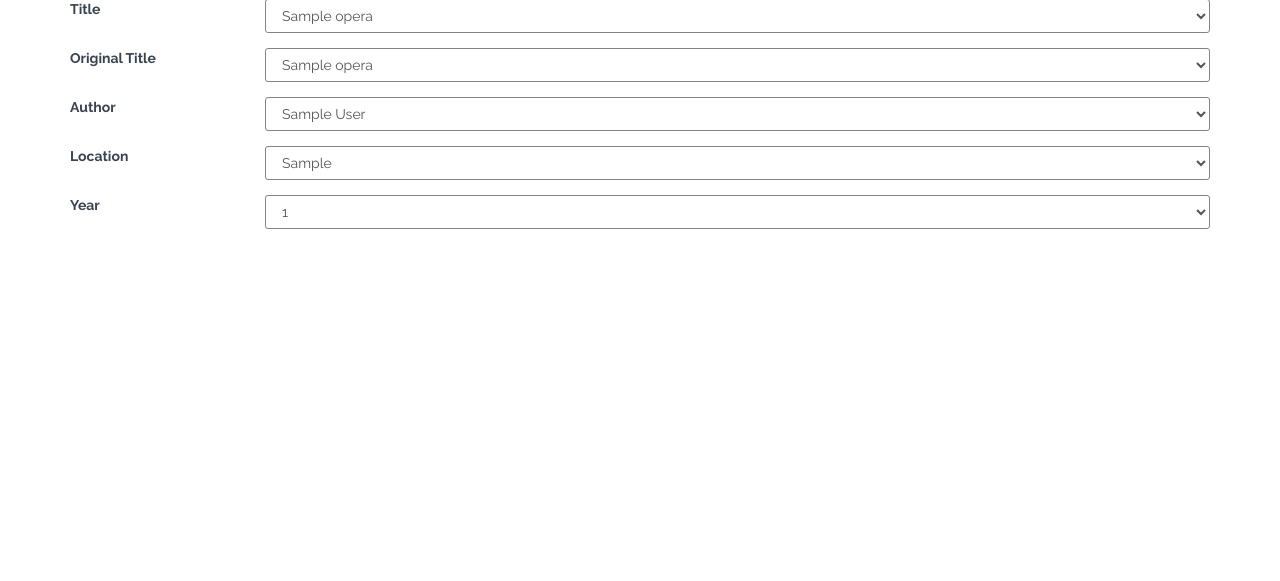
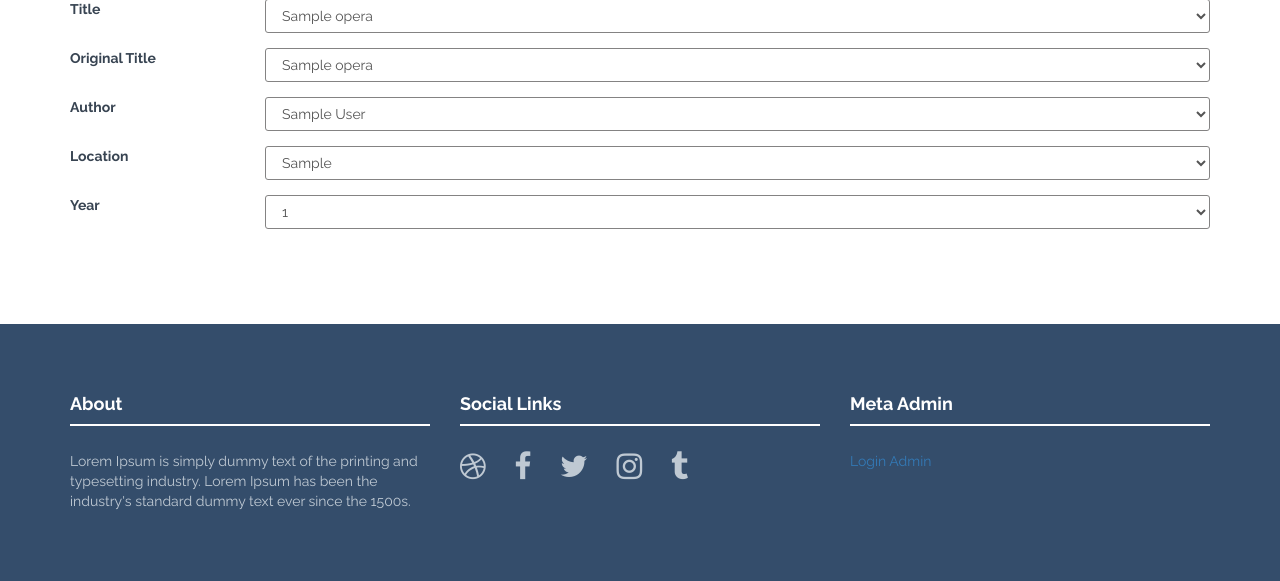
Before and after one commit to frenko/dbDuello, a Django app: page / in a window 1280 px wide. Shown: the part 247-828 px from the top of the page. Before the commit the page ends 476 px from the top, so only its background shows below. Run offline with Django 3.2, Linux system fonts and the light colour scheme; tables that the repository leaves empty hold one stand-in row (values such as "Sample post"); some libraries are stand-ins or nearby versions.

Commit message:
add footer template

```diff
--- a/webapp/static/css/style.css
+++ b/webapp/static/css/style.css
@@ -37,6 +37,7 @@ div .bordered {
 	padding-bottom: 10px;
 	margin-right: 2spx;
 }
+
 /*	################################################################
 	BOOTSTRAP MODIFICATIONS & TWEAKS
 ################################################################# */
@@ -85,6 +86,10 @@ div .bordered {
 	margin-bottom: 80px;
 }
 
+.hline-w {
+	border-bottom: 2px solid #ffffff;
+	margin-bottom: 25px;
+}
 
 /* ###############################################################
 	Panel modification											#
@@ -110,11 +115,6 @@ div .bordered {
 	font-family: 'Raleway', sans-serif;
 
 }
-
-
-
-
-
 
 .input-group-addon {
 	font-size: 14px;
@@ -152,7 +152,6 @@ div .bordered {
 }
 
 
-
 /*	################################################################
 	SITE WRAPS
 ################################################################# */
@@ -178,3 +177,28 @@ div .bordered {
 	color: white;
 	margin-left: 15px;
 }
+
+/* Footer */
+#footerwrap {
+	padding-top: 60px;
+	padding-bottom: 60px;
+	background: #344D6B;
+}
+
+#footerwrap p {
+	color: #bfc9d3;
+}
+
+#footerwrap h4 {
+	color: white;
+}
+
+#footerwrap i {
+	font-size: 30px;
+	color: #bfc9d3;
+	padding-right: 25px;
+}
+
+#footerwrap i:hover {
+	color: #00b3fe
+}
--- a/webapp/templates/webapp/base.html
+++ b/webapp/templates/webapp/base.html
@@ -10,18 +10,20 @@
     {# Load CSS #}
     {% bootstrap_css %}
     <link rel="stylesheet" href="{% static 'css/style.css' %}" />
+    <link href="https://maxcdn.bootstrapcdn.com/font-awesome/4.6.3/css/font-awesome.min.css" rel="stylesheet" integrity="sha384-T8Gy5hrqNKT+hzMclPo118YTQO6cYprQmhrYwIiQ/3axmI1hQomh7Ud2hPOy8SP1" crossorigin="anonymous">
     {% endblock %}
 </head>
 
 <body>
-    {% include "webapp/navbar.html" %}
+    {% include 'webapp/navbar.html' %}
 
     {% block content %}{% endblock %}
+
+    {% include 'webapp/footer.html' %}
 
     {% block js_block %}
     {% bootstrap_javascript jquery=1 %}
     {% endblock %}
-
 </body>
 
 </html>
--- /dev/null
+++ b/webapp/templates/webapp/footer.html
@@ -0,0 +1,32 @@
+<!-- *****************************************************************************************************************
+FOOTER
+***************************************************************************************************************** -->
+<div id="footerwrap">
+	<div class="container">
+		<div class="row">
+			<div class="col-lg-4">
+				<h4>About</h4>
+				<div class="hline-w"></div>
+				<p>Lorem Ipsum is simply dummy text of the printing and typesetting industry. Lorem Ipsum has been the industry's standard dummy text ever since the 1500s.</p>
+			</div>
+			<div class="col-lg-4">
+				<h4>Social Links</h4>
+				<div class="hline-w"></div>
+				<p>
+				<a href="#"><i class="fa fa-dribbble"></i></a>
+				<a href="#"><i class="fa fa-facebook"></i></a>
+				<a href="#"><i class="fa fa-twitter"></i></a>
+				<a href="#"><i class="fa fa-instagram"></i></a>
+				<a href="#"><i class="fa fa-tumblr"></i></a>
+				</p>
+			</div>
+			<div class="col-lg-4">
+				<h4>Meta Admin</h4>
+				<div class="hline-w"></div>
+				<p>
+				<a href="#">Login Admin</a>
+				</p>
+			</div>
+		</div><! --/row -->
+	</div><! --/container -->
+</div><! --/footerwrap -->
```
Also changed, not shown: webapp/templates/webapp/modify.html (added, +45 -0 lines).
